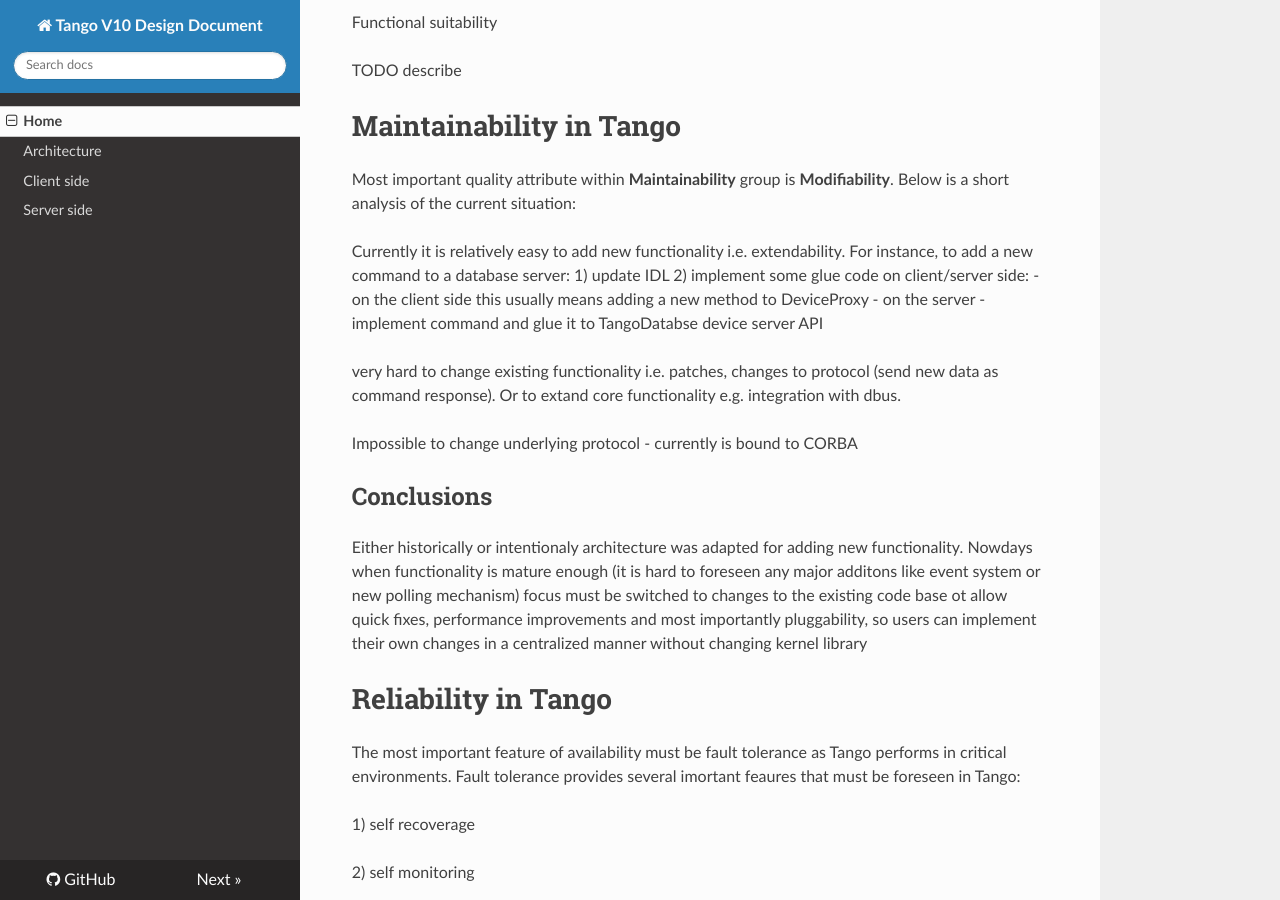
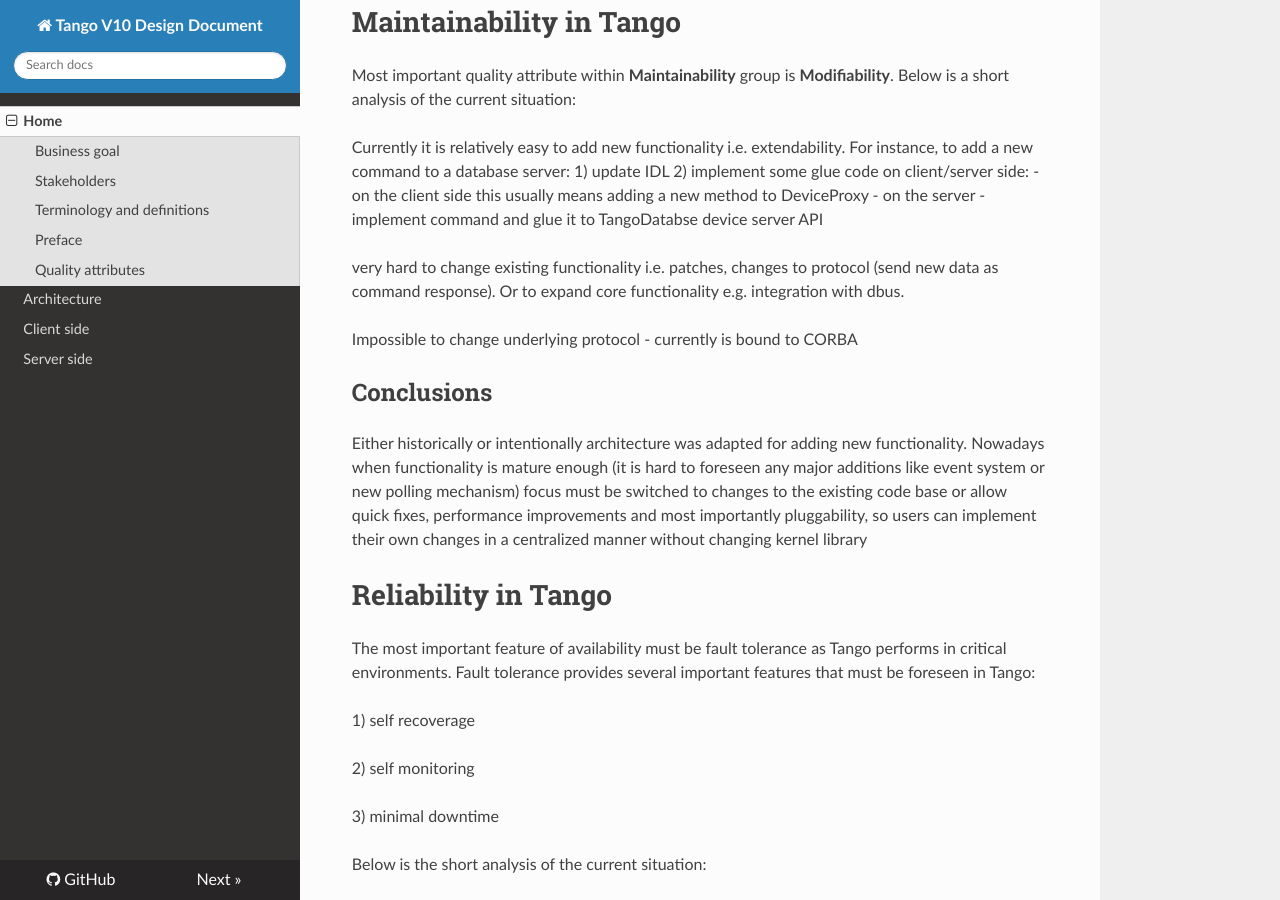
Before and after one commit to Ingvord/tango-v10-design-doc, an MkDocs documentation site: the page built from docs/index.md, in a window 1280 px wide and 900 px high, scrolled down 5325 px. Built offline with MkDocs 1.6.1, drawn with Linux system fonts in a browser that asks for light colours; nearby versions of some CDN libraries; old or Windows-style settings are respelled for this version of MkDocs; some of the changed text lies outside the part shown.

Commit message:
Update index.md

```diff
--- a/docs/index.md
+++ b/docs/index.md
@@ -113,7 +108,7 @@ The following quality attributes must be focused:
 
 Maintainability
 
-Tango is a long term project therefore code readability and its modifiability must prevail over non-trivial code optimizations. Due to the fast progress in the IT nowdays optimizations may decrease performance tomorrow i.e. consider new CPU commands and built-in compiler optimizations.
+Tango is a long term project therefore code readability and its modifiability must prevail over non-trivial code optimizations. Due to the fast progress in the IT nowadays optimizations may decrease performance tomorrow i.e. consider new CPU commands and built-in compiler optimizations.
 
 - Modifiability (the most important)
 - Modularity (guarantees Modifiability)
@@ -157,20 +152,19 @@ Most important quality attribute within **Maintainability** group is **Modifiabi
 Currently it is relatively easy to add new functionality i.e. extendability. For instance, to add a new command to a database server:
 1) update IDL
 2) implement some glue code on client/server side:
-  - on the client side this usually means adding a new method to DeviceProxy
-  - on the server - implement command and glue it to TangoDatabse device server API
+- on the client side this usually means adding a new method to DeviceProxy
+- on the server - implement command and glue it to TangoDatabse device server API
 
-very hard to change existing functionality i.e. patches, changes to protocol (send new data as command response). Or to extand core functionality e.g. integration with dbus.
+very hard to change existing functionality i.e. patches, changes to protocol (send new data as command response). Or to expand core functionality e.g. integration with dbus.
 
 Impossible to change underlying protocol - currently is bound to CORBA
 
 ## Conclusions
 
-Either historically or intentionaly architecture was adapted for adding new functionality. Nowdays when functionality is mature enough (it is hard to foreseen any major additons like event system or new polling mechanism) focus must be switched to changes to the existing code base ot allow quick fixes, performance improvements and most importantly pluggability, so users can implement their own changes in a centralized manner without changing kernel library
+Either historically or intentionally architecture was adapted for adding new functionality. Nowadays when functionality is mature enough (it is hard to foreseen any major additions like event system or new polling mechanism) focus must be switched to changes to the existing code base or allow quick fixes, performance improvements and most importantly pluggability, so users can implement their own changes in a centralized manner without changing kernel library
+# Reliability in Tango
 
-# Reliability  in Tango
-
-The most important feature of availability must be fault tolerance as Tango performs in critical environments. Fault tolerance provides several imortant feaures that must be foreseen in Tango:
+The most important feature of availability must be fault tolerance as Tango performs in critical environments. Fault tolerance provides several important features that must be foreseen in Tango:
 
 1) self recoverage
 
@@ -180,6 +174,9 @@ The most important feature of availability must be fault tolerance as Tango perf
 
 
 Below is the short analysis of the current situation:
+
+
+
 
 ## Fault tolerance in Tango
 
```
Also changed, not shown: other parts of docs/index.md (+9 -14 lines).
